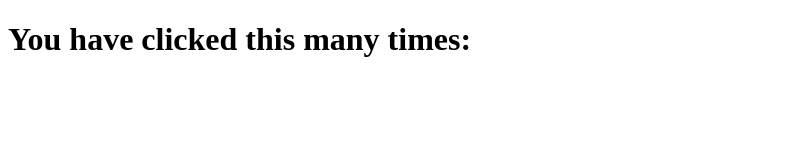
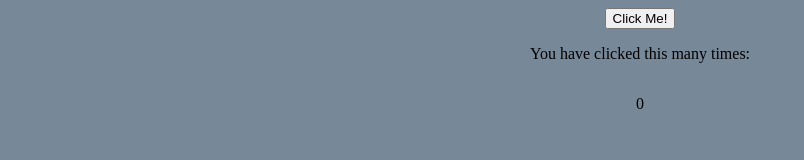
Before and after one commit to ConradRhoades22/level-2, a plain HTML site: page assignments/go-speed-clicker/index.html in a window 1280 px wide. Shown: the whole page, without its empty margins (0-804 px from the left). Drawn offline with Linux system fonts and the light colour scheme.

Commit message:
final Commit

```diff
--- a/assignments/go-speed-clicker/app.js
+++ b/assignments/go-speed-clicker/app.js
@@ -0,0 +1,12 @@
+const clickCount = document.getElementById("clickCount")
+const clickButton = document.getElementById("clickMe")
+const count = document.getElementById("count")
+let cCount = Number(localStorage.getItem("countNum"))|| 0
+count.textContent = cCount
+clickButton.addEventListener("click",(e) =>{
+    e.preventDefault
+    cCount=cCount+1;
+    count.textContent = cCount
+    console.log(cCount)
+    localStorage.setItem("countNum", cCount)
+})
--- a/assignments/go-speed-clicker/index.html
+++ b/assignments/go-speed-clicker/index.html
@@ -8,7 +8,9 @@
     <link rel="stylesheet" href="styles.css">
 </head>
 <body>
-    <h1>You have clicked this many times: </h1>
+    <button id="clickMe">Click Me!</button>
+    <p id="clickCount">You have clicked this many times: </p>
+    <p id="count"></p>
     <script src="app.js"></script>
 </body>
 </html>
--- a/assignments/go-speed-clicker/styles.css
+++ b/assignments/go-speed-clicker/styles.css
@@ -0,0 +1,7 @@
+body{
+    display: flex;
+    justify-content: center;
+    align-items: center;
+    flex-direction: column;
+    background-color: lightslategray;
+}
```
